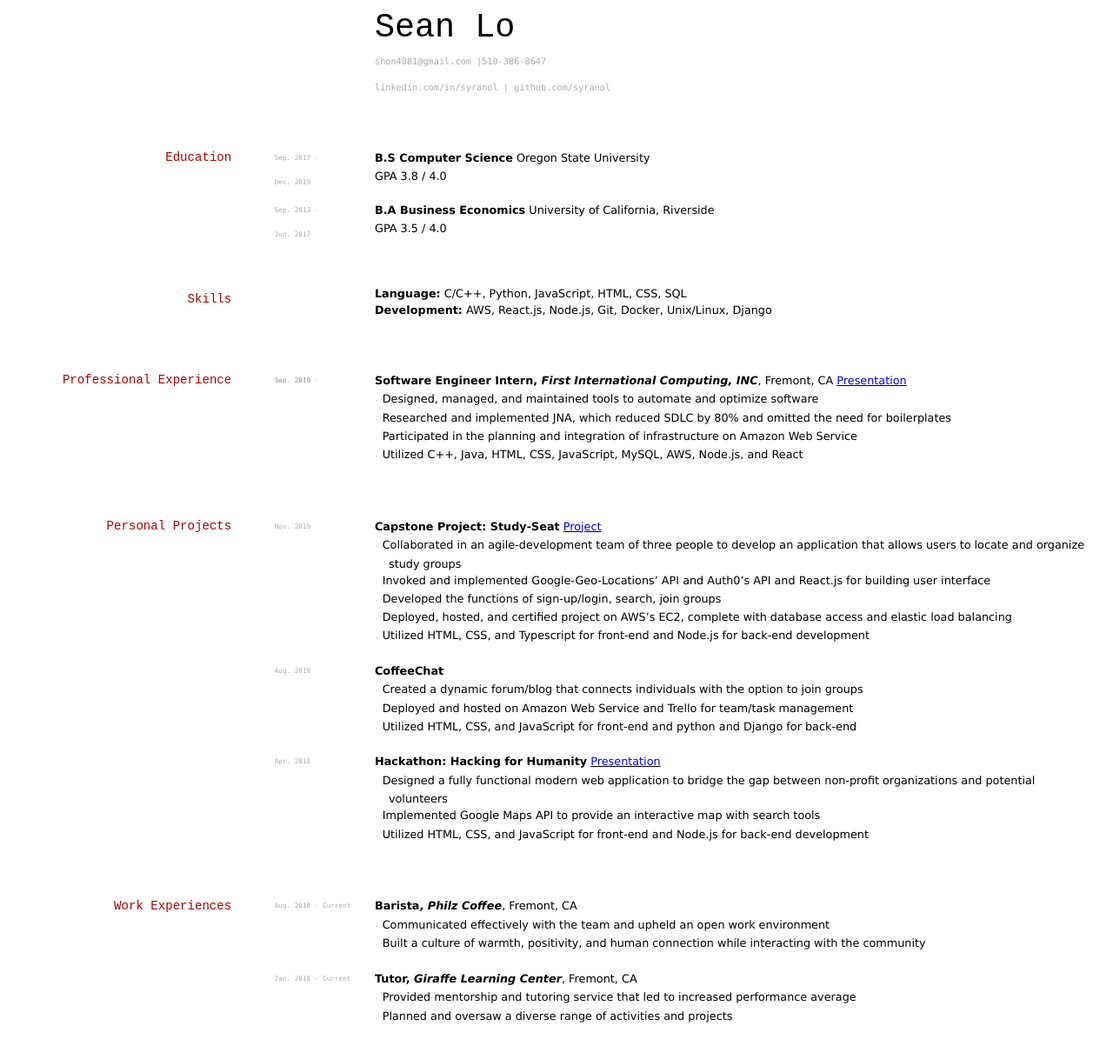
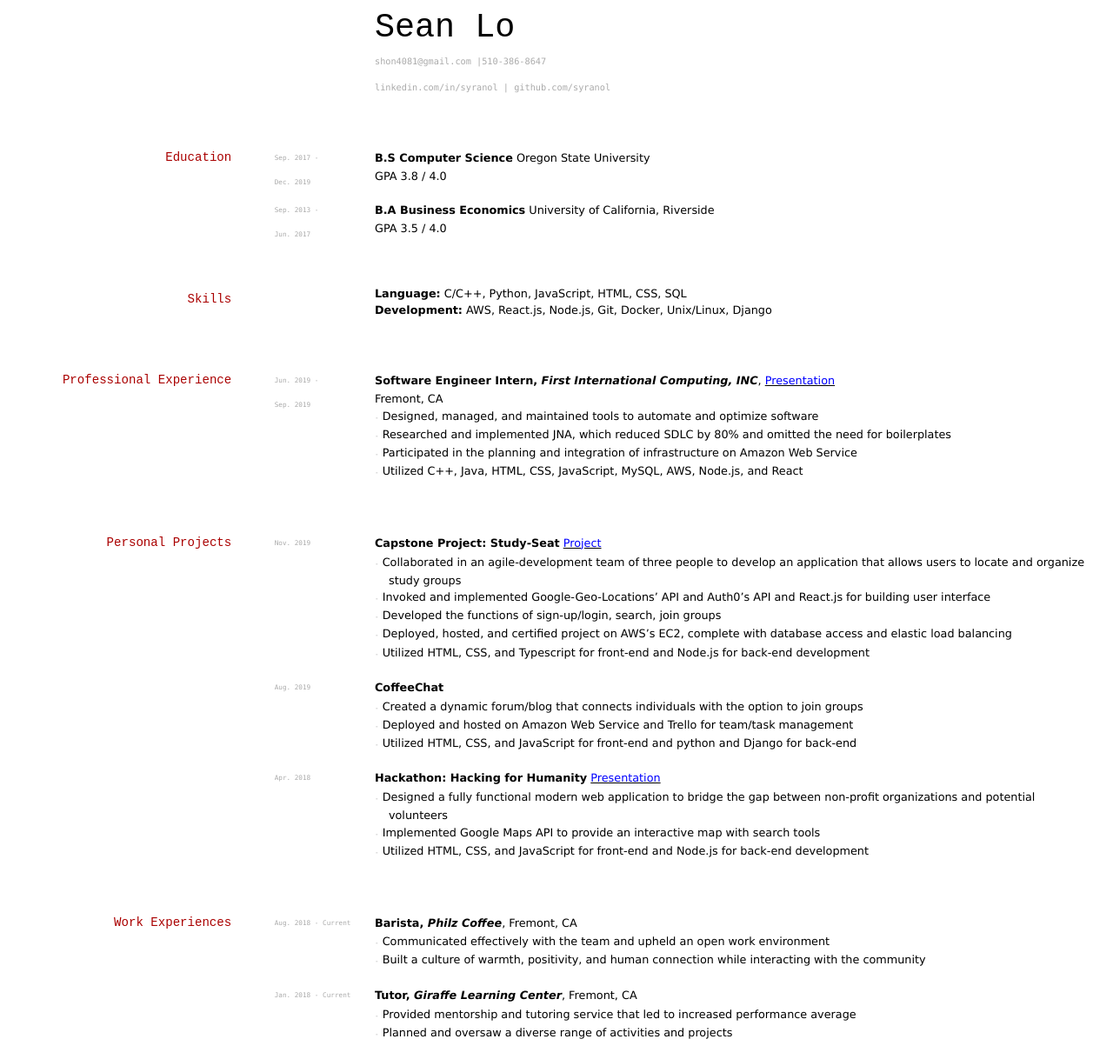
Before and after one commit to elipapa/markdown-cv, a Jekyll site: the page built from index.md, in a window 1280 px wide. Shown: the whole page at 87% size. Built offline with Jekyll 4.4.1, drawn with Linux system fonts in a browser that asks for light colours.

Commit message:
Update index.md

```diff
--- a/index.md
+++ b/index.md
@@ -36,9 +36,10 @@ __B.A Business Economics__   University of California, Riverside
 
 ## Professional Experience
 `Jun. 2019 -`
+__Software Engineer Intern, *First International Computing, INC*__, <a href="https://www.slideshare.net/slideshow/embed_code/key/8Q79mh33AwR0jS"> <font color="blue"> Presentation </font> </a>
+
 `Sep. 2019`
-__Software Engineer Intern, *First International Computing, INC*__, Fremont, CA <a href="https://www.slideshare.net/slideshow/embed_code/key/8Q79mh33AwR0jS"> <font color="blue"> Presentation </font> </a>
-
+- Fremont, CA
 - `-` Designed, managed, and maintained tools to automate and optimize software
 - `-` Researched and implemented JNA, which reduced SDLC by 80%
 and omitted the need for boilerplates
```
